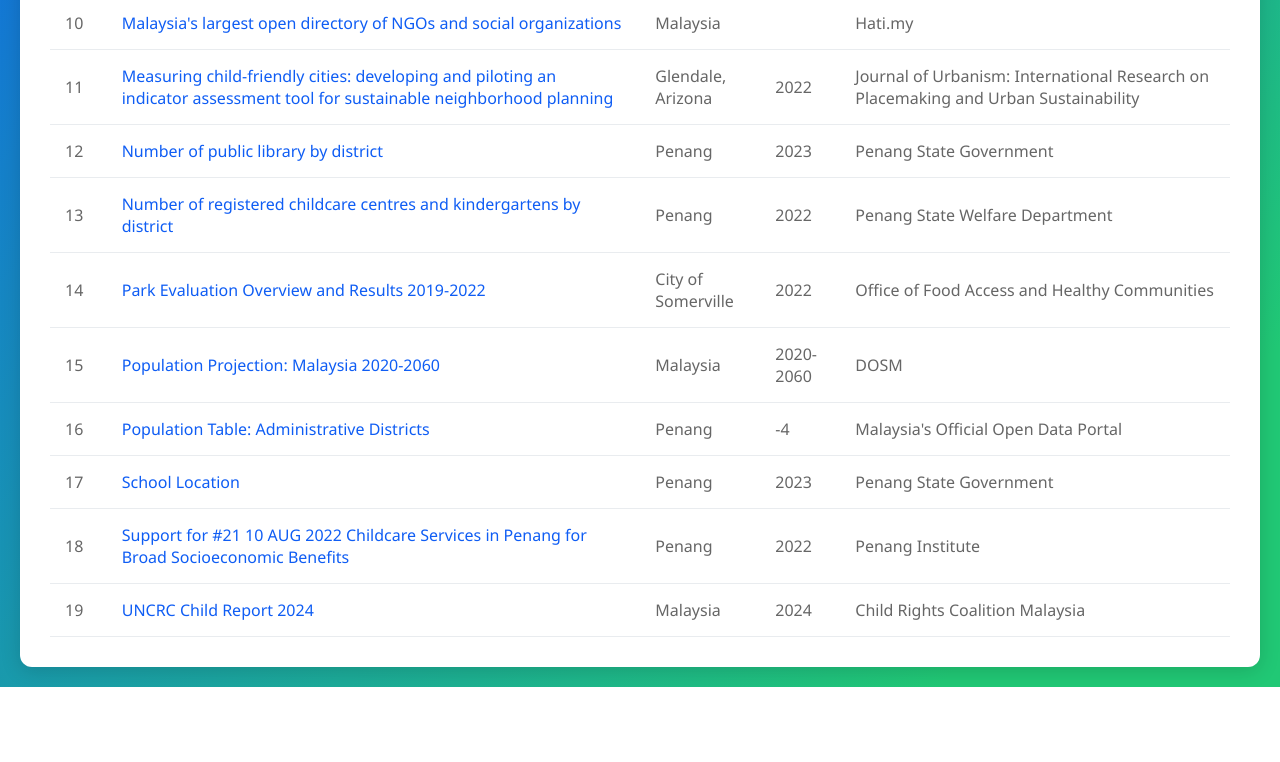
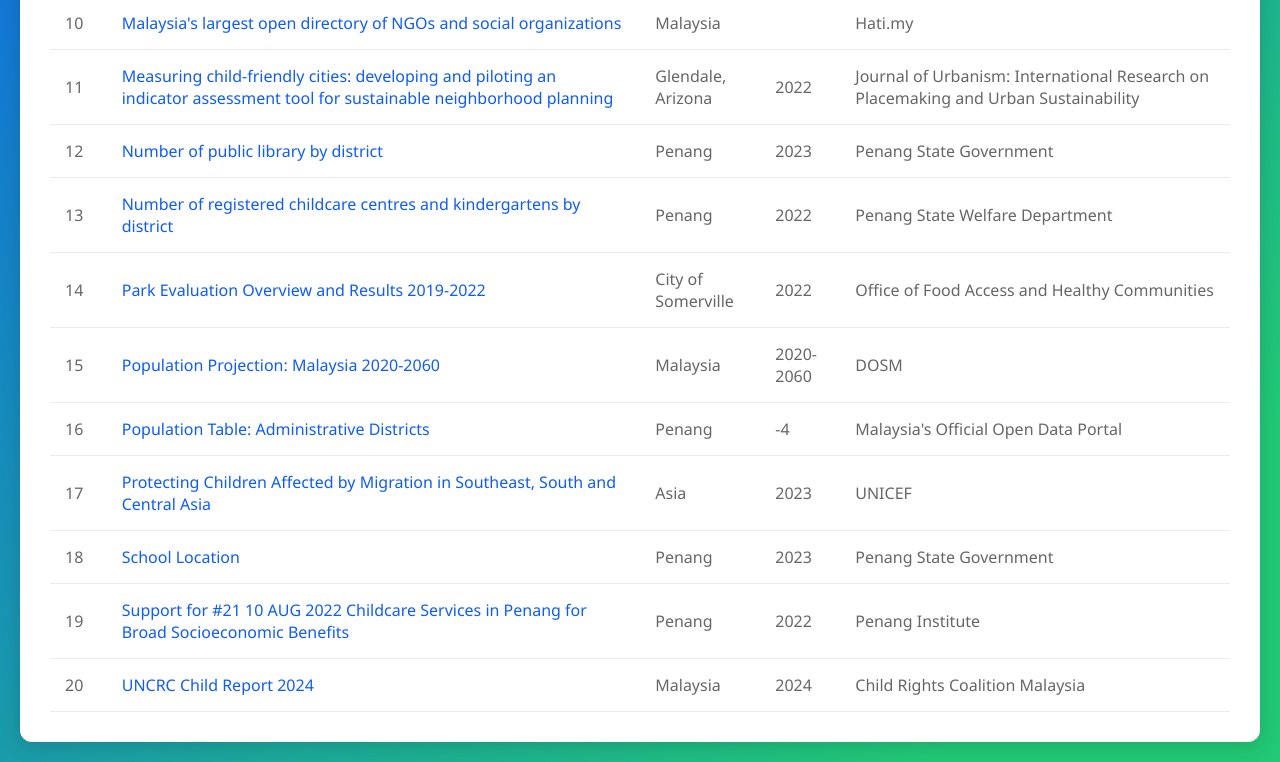
Before and after one commit to yanchenggis/linkdirectory, a plain HTML site: page index.html in a window 1280 px wide. Shown: the part 1138-1900 px from the top of the page. Before the commit the page ends 1825 px from the top, so only its background shows below. Drawn offline with Linux system fonts and the light colour scheme.

Commit message:
Update index.html

```diff
--- a/index.html
+++ b/index.html
@@ -429,6 +429,14 @@
             },
             {
                 id: 19,
+                description: "Protecting Children Affected by Migration in Southeast, South and Central Asia",
+                location: "Asia",
+                year: 2023,
+                source: "UNICEF",
+                url: "https://www.unicef.org/malaysia/media/3986/file/FEC%3A%20An%20Identity%20Full%20Report.pdf?utm_source=chatgpt.com"
+            },
+            {
+                id: 20,
                 description: "UNCRC Child Report 2024",
                 location: "Malaysia",
                 year: 2024,
```
